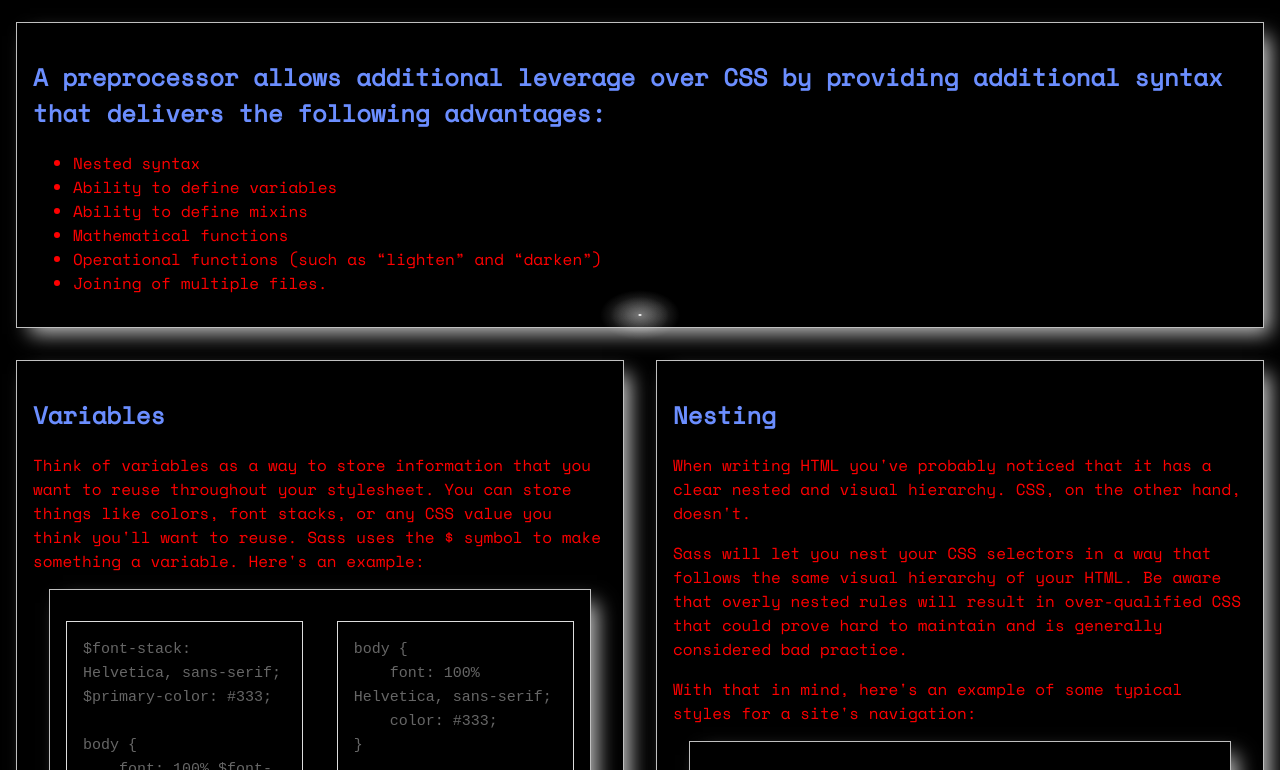
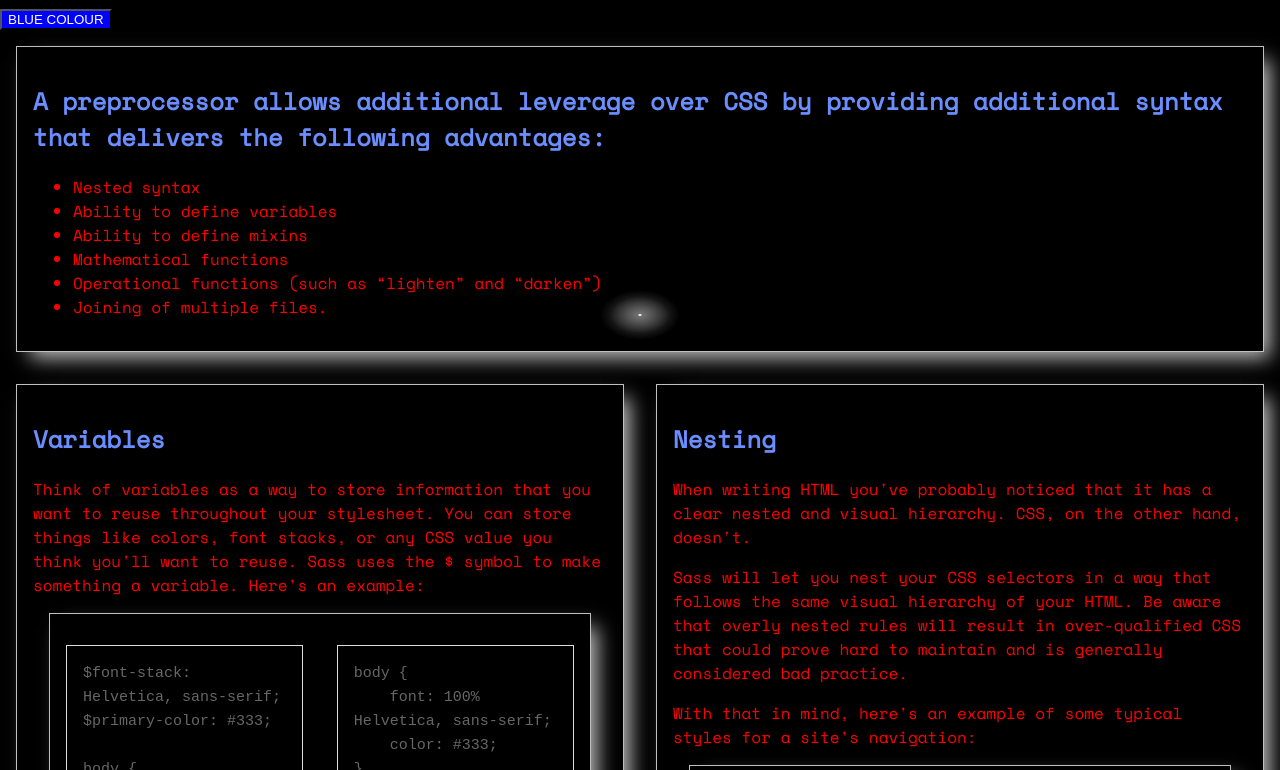
Before and after one commit to Feruzteame/Sass-practice, a plain HTML site: page index-red.html in a window 1280 px wide. Shown: the part 85-855 px from the top of the page. Drawn offline with nearby package versions, Linux system fonts and the light colour scheme.

Commit message:
add button

```diff
--- a/blue.scss
+++ b/blue.scss
@@ -1,2 +1,3 @@
-$background-color: blue;
+$background-color: red;
+$color: blue;
 @import "./style.scss";
--- a/index-red.html
+++ b/index-red.html
@@ -19,6 +19,9 @@
   <body>
     <header>
       <h1>Learning to work with SASS</h1>
+      <a class="button" href="./index-blue.html">
+        <button>BLUE COLOUR</button>
+      </a>
     </header>
 
     <article>
--- a/red.scss
+++ b/red.scss
@@ -1,2 +1,3 @@
-$background-color: red;
+$background-color: blue;
+$color: red;
 @import "./style.scss";
--- a/style.scss
+++ b/style.scss
@@ -4,7 +4,7 @@ $padding: 16px;
 
 body {
   font: 100% "Space Mono", monospace;
-  color: $background-color;
+  color: $color;
   margin: 0px;
   padding: 0px;
   background-color: #000;
@@ -125,4 +125,8 @@ body {
     background-color: orange;
     @extend .messages;
   }
+  button {
+    background-color: $background-color;
+    color: white;
+  }
 }
```
Also changed, not shown: index-blue.html (+3 -0 lines), blue.css, red.css, 2 other files.
